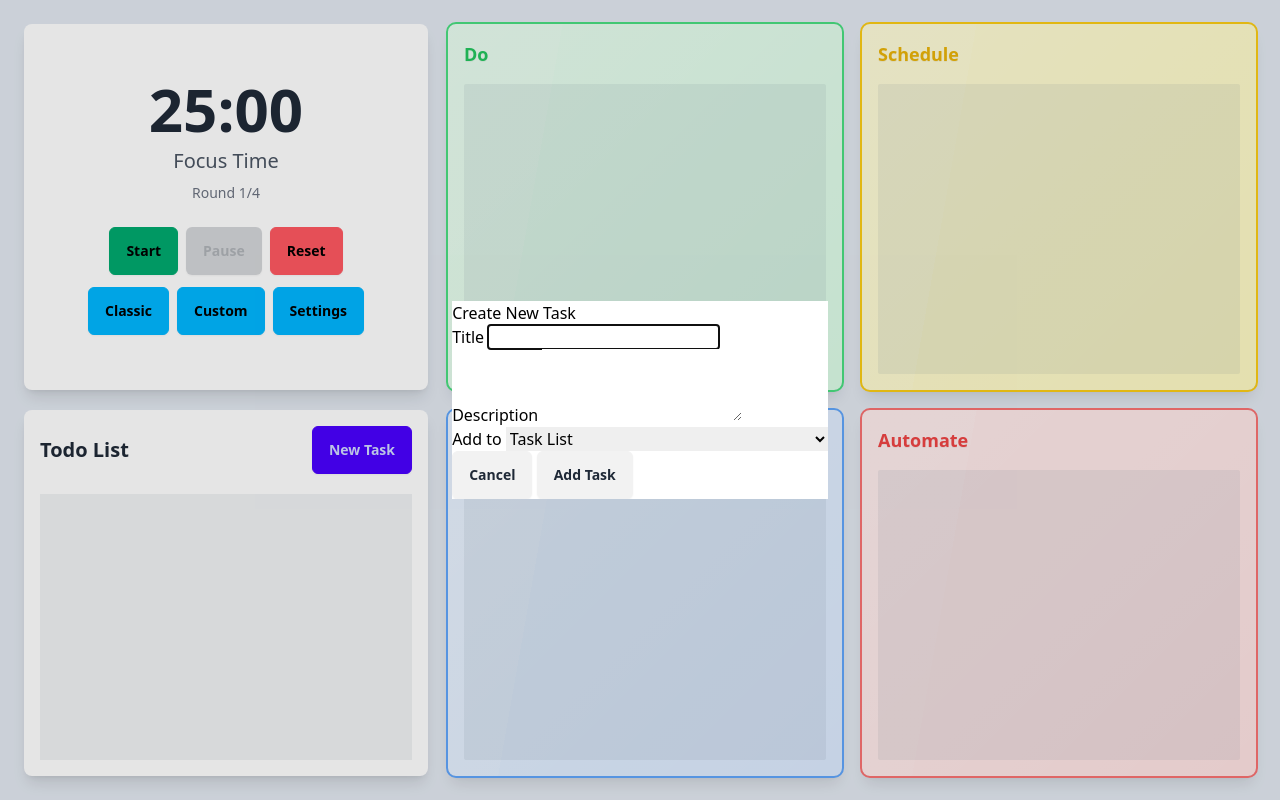
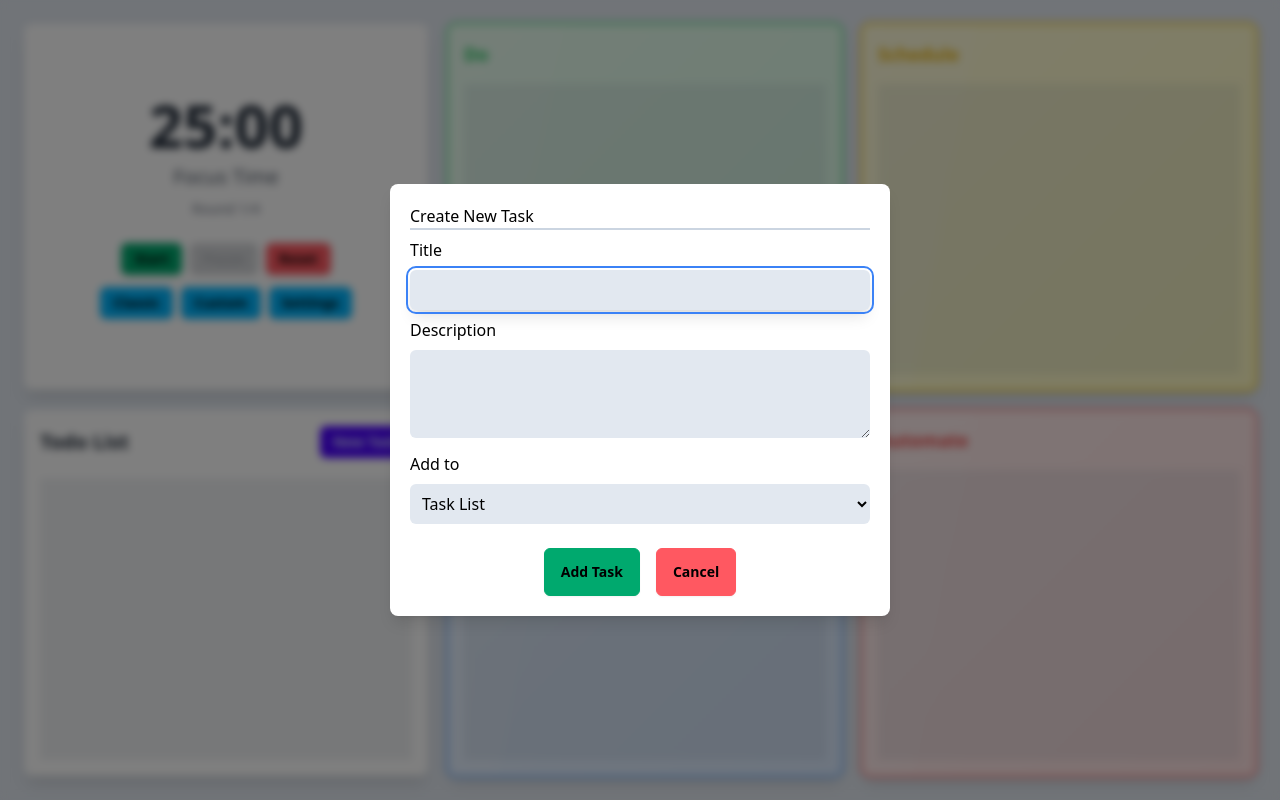
Before and after one commit to SebZG/PomoQuad, a website: page index.html in a window 1280 px wide. Both pictures are taken after a click on the button "New Task". Drawn offline with nearby package versions, Linux system fonts and the light colour scheme; files that its build step writes are made by us from their sources.

Commit message:
Add: basic styles for dialogs

```diff
--- a/index.html
+++ b/index.html
@@ -150,8 +150,8 @@
                 </select>
             </div>
             <div class="dialog-buttons">
-                <button type="button" class="btn cancel-btn">Cancel</button>
-                <button type="submit" class="btn primary-btn">Add Task</button>
+                <button type="submit" class="btn btn-success">Add Task</button>
+                <button type="button" class="btn btn-error">Cancel</button>
             </div>
         </form>
     </dialog>
--- a/styles/input.css
+++ b/styles/input.css
@@ -109,7 +109,7 @@
     }
 
     .task-drag-handle {
-        @apply  cursor-grab;
+        @apply cursor-grab;
     }
 
     .task-drag-handle,
@@ -118,7 +118,7 @@
     }
 
     .task-edit-btn:hover {
-        @apply text-slate-600 scale-125;
+        @apply text-slate-600 scale-125 transition-all duration-300 ease-in-out;
     }
 
     /* BUTTONS */
@@ -127,15 +127,57 @@
     }
 
     .btn-timer-controls {
-        @apply btn-sm xs:btn-sm sm:btn-sm md:btn-sm lg:btn-md;
+        @apply btn-sm xs:btn-sm sm:btn-sm md:btn-sm lg:btn-sm;
     }
 
     .btn-timer-modes {
-        @apply btn-sm xs:btn-sm sm:btn-sm md:btn-sm lg:btn-md;
+        @apply btn-sm xs:btn-sm sm:btn-sm md:btn-sm lg:btn-sm;
     }
 
     .btn-new-task {
-        @apply btn-sm xs:btn-sm sm:btn-sm md:btn-sm lg:btn-md;
+        @apply btn-sm xs:btn-sm sm:btn-sm md:btn-sm lg:btn-sm;
+    }
+
+    .dialog-buttons {
+        @apply flex justify-center gap-4 items-center mt-4;
+    }
+
+    .dialog-buttons .btn {
+        @apply btn-md;
+    }
+
+    /* DIALOGS */
+
+    dialog {
+        @apply border-none p-5 rounded-lg shadow-lg max-w-[90vw] w-[500px] m-auto bg-white text-black;
+    }
+
+    dialog h3 {
+        @apply border-b-2 border-b-slate-300 mb-2;
+    }
+
+    dialog[open] {
+        @apply block;
+    }
+
+    dialog::backdrop {
+        @apply bg-black/50 backdrop-blur-sm;
+    }
+
+    .form-group label {
+        @apply block mb-2 font-medium text-black;
+    }
+
+    .form-group input,
+    .form-group textarea,
+    .form-group select {
+        @apply w-full p-2 mb-2 rounded-md bg-slate-200 transition-all;
+    }
+
+    .form-group input:focus,
+    .form-group textarea:focus,
+    .form-group select:focus {
+        @apply outline-none outline outline-2 outline-blue-500 shadow-lg;
     }
 
 
```
